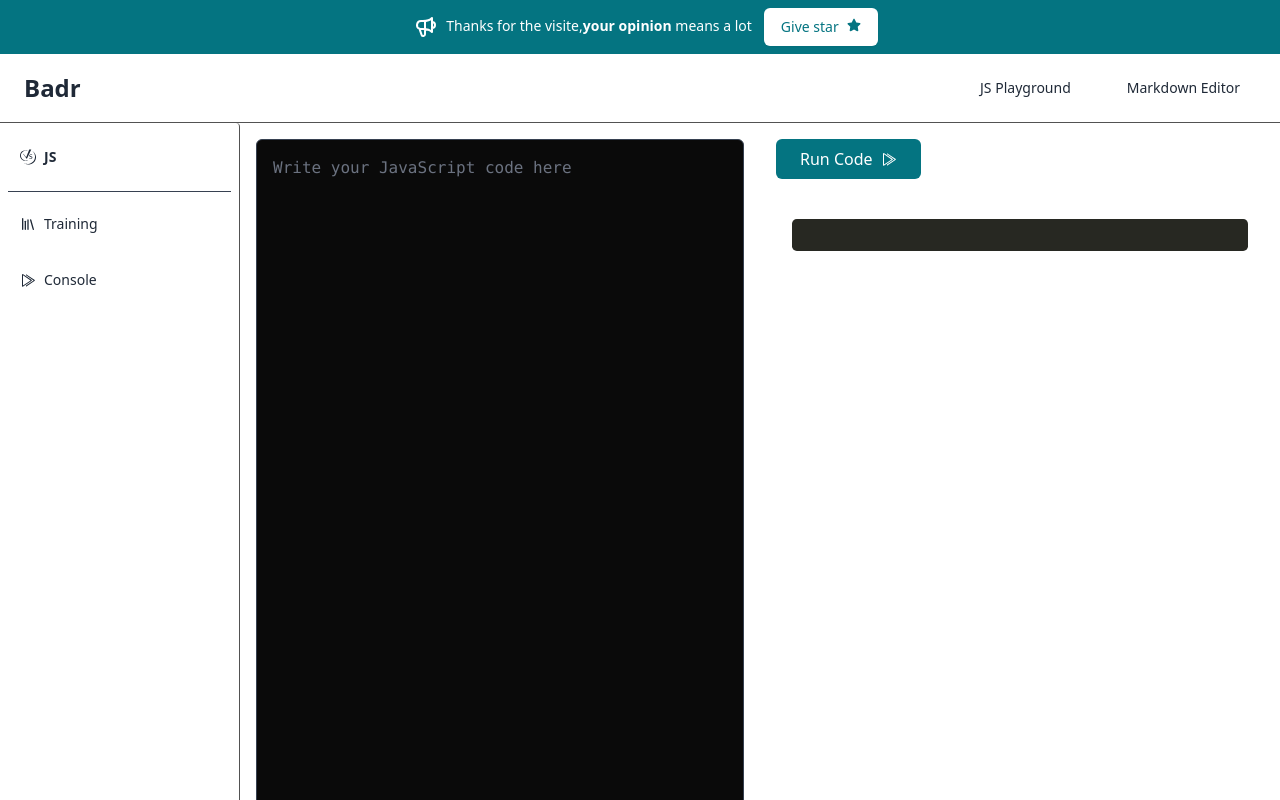
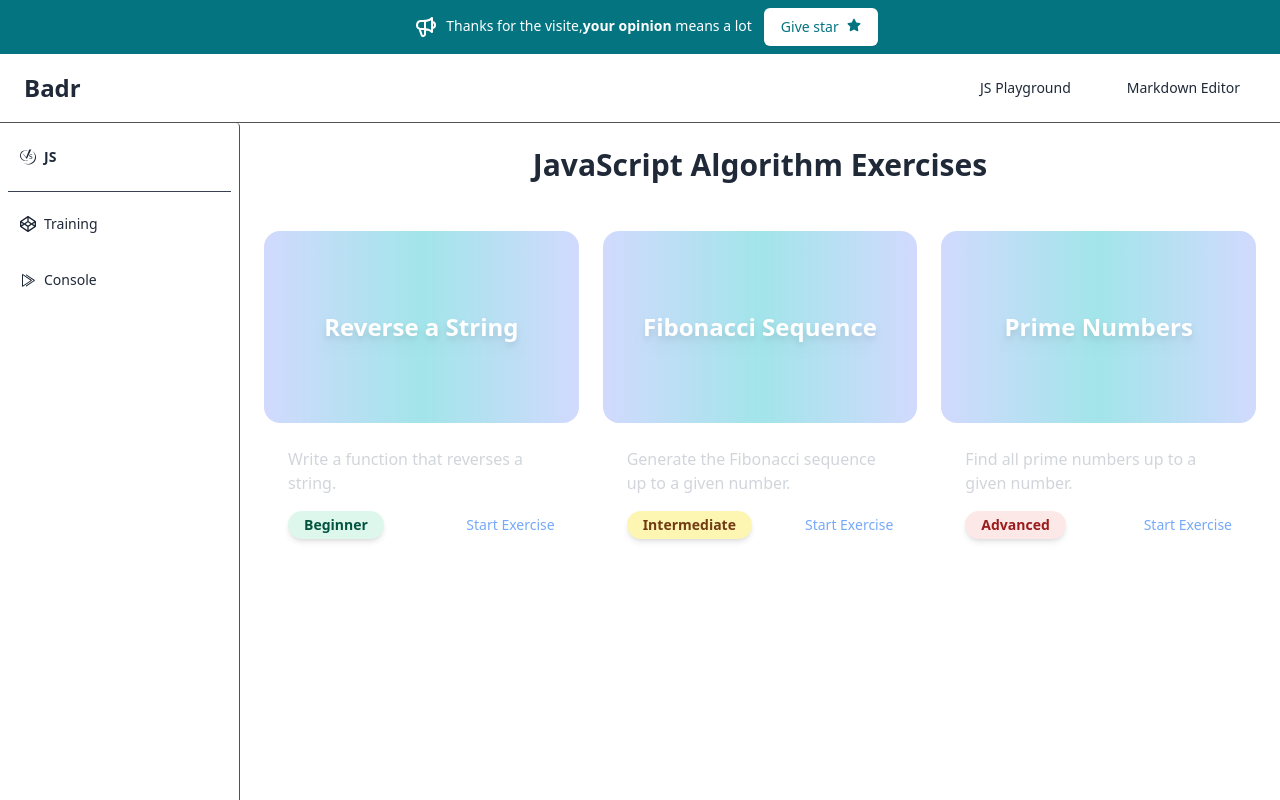
Before and after one commit to fabrichgit/codeZen, a React (Vite) app: page /js-playground/training in a window 1280 px wide. Built offline with nearby package versions, Linux system fonts and the light colour scheme.

Commit message:
feat: set up training page

```diff
--- /dev/null
+++ b/src/components/ConsoleJS.tsx
@@ -0,0 +1,22 @@
+import { useState } from "react"
+import LoggerComponent from "./LoggerComponent"
+
+function ConsoleJS() {
+    const [source, setSource] = useState<string>("")
+
+    return (
+      <div className="flex flex-col md:flex-row w-full h-screen">
+        <div className="w-full md:w-1/2 p-4">
+          <textarea
+            onChange={(e) => setSource(e.currentTarget.value)}
+            className="w-full h-full p-4 bg-neutral-950 text-white rounded-md border font-mono border-gray-700 focus:outline-none focus:ring-teal-500"
+            placeholder="Write your JavaScript code here"
+            rows={15}
+          ></textarea>
+        </div>
+        <LoggerComponent code={source}/>
+    </div>
+    )
+}
+
+export default ConsoleJS
--- a/src/components/SidebarMD.tsx
+++ b/src/components/SidebarMD.tsx
@@ -4,6 +4,7 @@ import { MdOutlineEditNote } from "react-icons/md";
 import { LuLibrary } from "react-icons/lu";
 import { SiCodeceptjs } from "react-icons/si"
 import { VscRunAll } from "react-icons/vsc";
+import { FaCodepen } from "react-icons/fa";
 
 function SidebarMD() {
 
@@ -39,11 +40,11 @@ function SidebarMD() {
             </a>
             <div className="w-full px-2">
                 <div className="flex flex-col items-center w-full mt-3 border-t border-gray-700">
-                    <Link to="/js-playground/training" className="flex items-center w-full h-12 px-3 mt-2 rounded hover:bg-gray-700 hover:text-gray-300" href="#">
-                        <LuLibrary/>
+                    <Link to="/js-playground/training" className="flex items-center w-full h-12 px-3 mt-2 rounded hover:bg-gray-700 hover:text-gray-300">
+                        <FaCodepen/>
                         <span className="ml-2 text-sm font-medium">Training</span>
                     </Link>
-                    <Link to="/js-playground/console" className="flex items-center w-full h-12 px-3 mt-2 rounded hover:bg-gray-700 hover:text-gray-300" href="#">
+                    <Link to="/js-playground/console" className="flex items-center w-full h-12 px-3 mt-2 rounded hover:bg-gray-700 hover:text-gray-300">
                         <VscRunAll/>
                         <span className="ml-2 text-sm font-medium">Console</span>
                     </Link>
--- /dev/null
+++ b/src/components/Training.tsx
@@ -0,0 +1,84 @@
+type Exercise = {
+    id: number;
+    title: string;
+    description: string;
+    level: 'beginner' | 'intermediate' | 'advanced';
+    link: string;
+  };
+
+const exercises: Exercise[] = [
+{
+    id: 1,
+    title: 'Reverse a String',
+    description: 'Write a function that reverses a string.',
+    level: 'beginner',
+    link: '/exercises/reverse-string',
+},
+{
+    id: 2,
+    title: 'Fibonacci Sequence',
+    description: 'Generate the Fibonacci sequence up to a given number.',
+    level: 'intermediate',
+    link: '/exercises/fibonacci',
+},
+{
+    id: 3,
+    title: 'Prime Numbers',
+    description: 'Find all prime numbers up to a given number.',
+    level: 'advanced',
+    link: '/exercises/prime-numbers',
+},
+// Ajoutez plus d'exercices ici
+];
+
+const ExerciseCard: React.FC<{ exercise: Exercise }> = ({ exercise }) => {
+const levelColors = {
+    beginner: 'bg-green-100 text-green-800',
+    intermediate: 'bg-yellow-100 text-yellow-800',
+    advanced: 'bg-red-100 text-red-800',
+};
+
+return (
+    <div className="max-w-xs mx-auto my-6 transform transition-all hover:scale-105">
+    <div className="overflow-hidden">
+      <div className="relative rounded-2xl h-48 overflow-hidden">
+        <div className="absolute inset-0 flex justify-center items-center bg-gradient-to-r from-indigo-400 via-teal-400 to-indigo-400 opacity-40"></div>
+        <div className="absolute inset-0 flex justify-center items-center">
+          <h2 className="text-2xl font-extrabold text-white drop-shadow-lg">{exercise.title}</h2>
+        </div>
+      </div>
+      <div className="p-6 text-gray-300">
+        <p className="text-base">{exercise.description}</p>
+        <div className="mt-4 flex justify-between items-center">
+          <span
+            className={`px-4 py-1 rounded-full text-sm font-semibold ${levelColors[exercise.level]} shadow-md`}
+          >
+            {exercise.level.charAt(0).toUpperCase() + exercise.level.slice(1)}
+          </span>
+          <a
+            href={exercise.link}
+            className="text-blue-400 hover:underline text-sm transition duration-300 ease-in-out"
+          >
+            Start Exercise
+          </a>
+        </div>
+      </div>
+    </div>
+  </div>
+);
+};
+
+function Training() {
+  return (
+  <div className="max-w-7xl mx-auto p-6">
+      <h1 className="text-3xl font-bold text-center text-gray-800 mb-6">JavaScript Algorithm Exercises</h1>
+      <div className="grid grid-cols-1 sm:grid-cols-2 md:grid-cols-3 gap-6">
+        {exercises.map((exercise) => (
+          <ExerciseCard key={exercise.id} exercise={exercise} />
+        ))}
+      </div>
+    </div>
+  )
+}
+
+export default Training
--- a/src/pages/JSPlayground.tsx
+++ b/src/pages/JSPlayground.tsx
@@ -1,22 +1,16 @@
-import  { useState } from 'react'
-import LoggerComponent from '../components/LoggerComponent'
+import { Route, Routes } from 'react-router-dom'
+import ConsoleJS from '../components/ConsoleJS'
+import Training from '../components/Training'
 
 function JSPlayground() {
 
-const [source, setSource] = useState<string>("")
-
   return (
-    <div className="flex flex-col md:flex-row w-full h-screen">
-    <div className="w-full md:w-1/2 p-4">
-      <textarea
-        onChange={(e) => setSource(e.currentTarget.value)}
-        className="w-full h-full p-4 bg-neutral-950 text-white rounded-md border font-mono border-gray-700 focus:outline-none focus:ring-teal-500"
-        placeholder="Write your JavaScript code here"
-        rows={15}
-      ></textarea>
-    </div>
-    <LoggerComponent code={source}/>
-  </div>
+    <>
+    <Routes>
+      <Route path='console' element={<ConsoleJS/>}/>
+      <Route path='training' element={<Training/>}/>
+    </Routes>
+    </>
   )
 }
 
```
